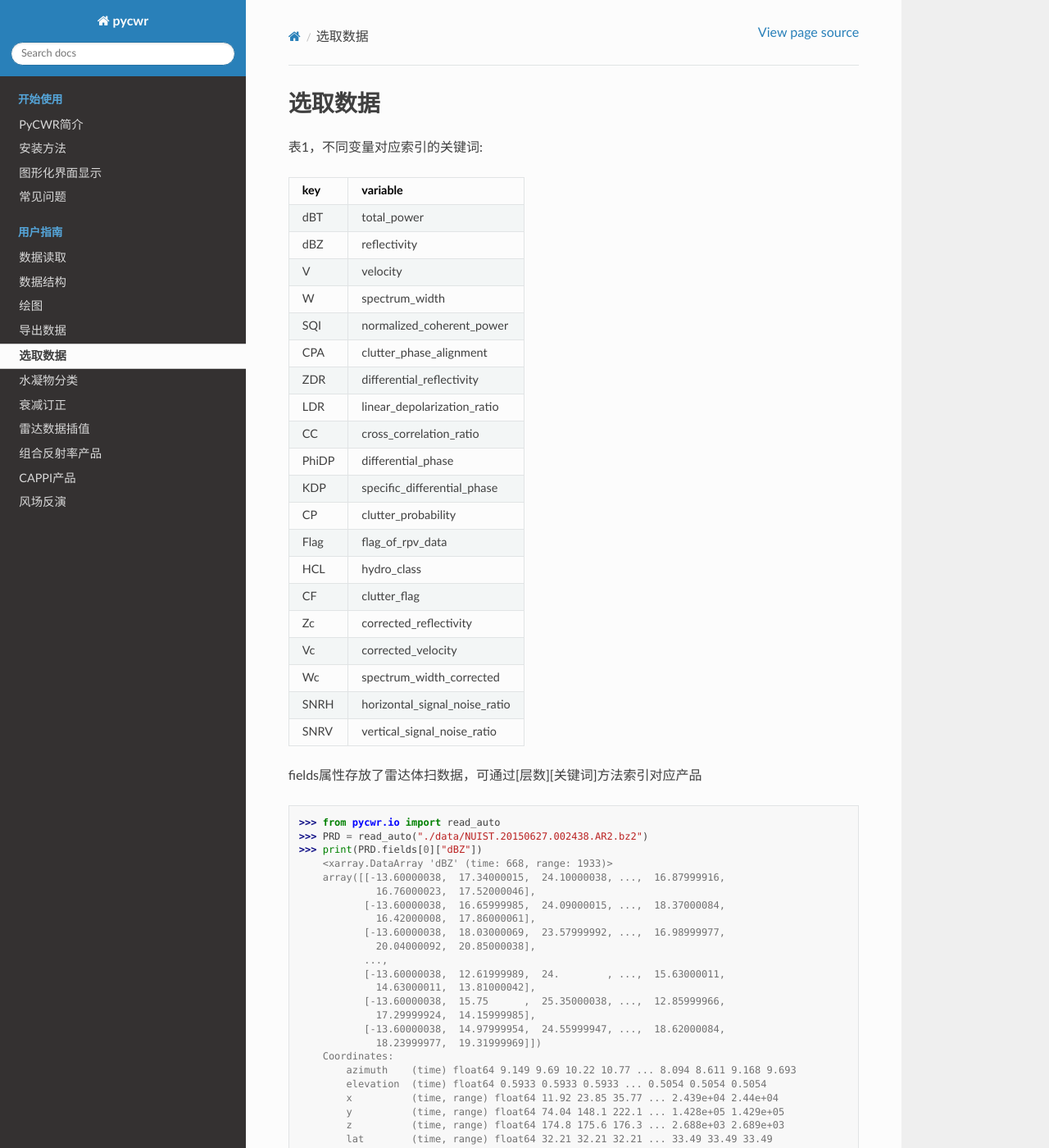
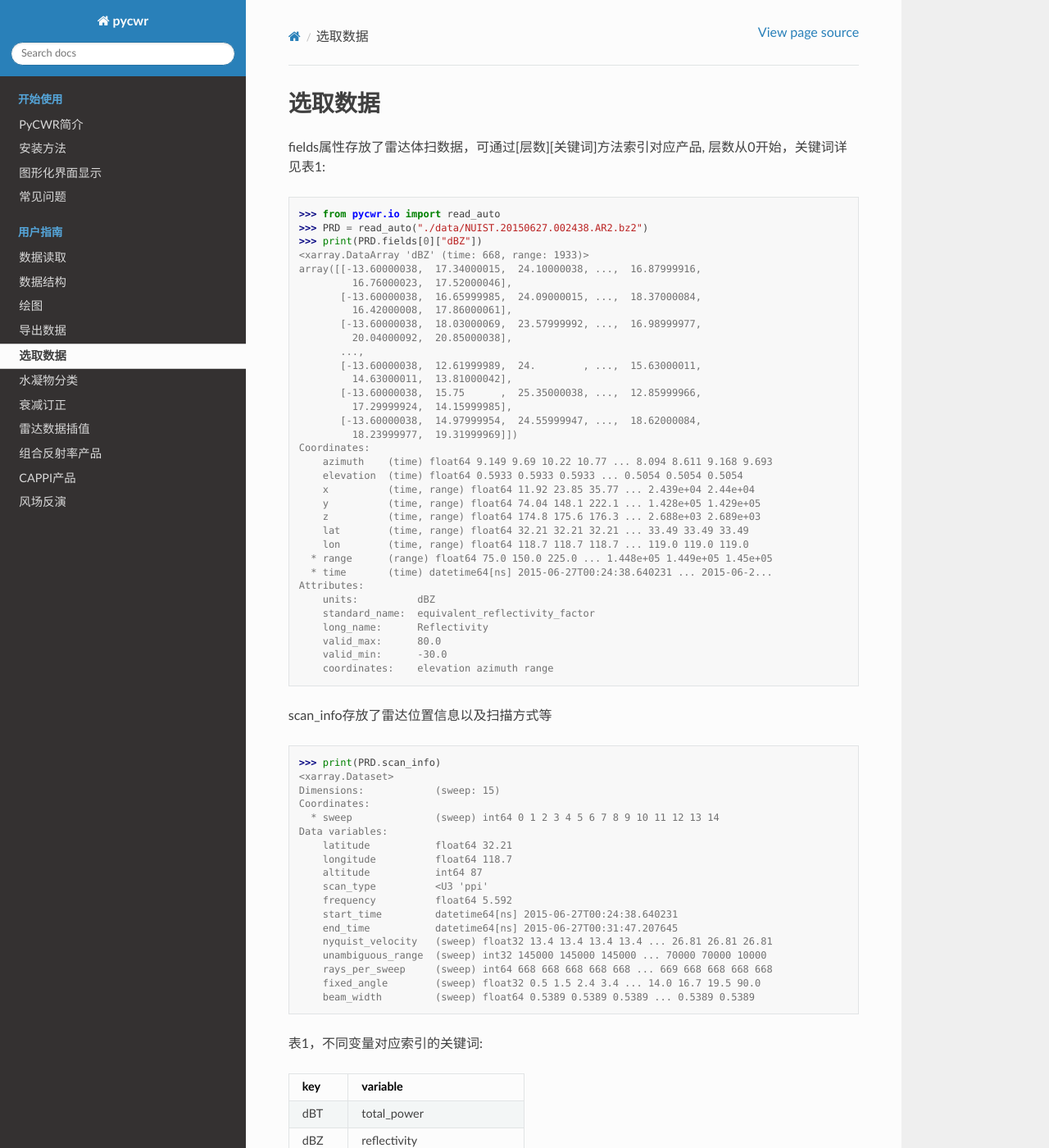
Before and after one commit to YvZheng/pycwr-docs, a Sphinx documentation site: the page built from source/select_data.rst, in a window 1280 px wide and 1400 px high. Shown: the whole window at 82% size. Built offline with Sphinx 7.4.7 and the Read the Docs theme 2.0.0, drawn with Linux system fonts in a browser that asks for light colours; some of the changed text lies outside the part shown.

Commit message:
docs1 of select data

```diff
--- a/source/select_data.rst
+++ b/source/select_data.rst
@@ -1,5 +1,63 @@
 选取数据
 ================
+
+fields属性存放了雷达体扫数据，可通过[层数][关键词]方法索引对应产品, 层数从0开始，关键词详见表1:
+
+>>> from pycwr.io import read_auto
+>>> PRD = read_auto("./data/NUIST.20150627.002438.AR2.bz2")
+>>> print(PRD.fields[0]["dBZ"])
+<xarray.DataArray 'dBZ' (time: 668, range: 1933)>
+array([[-13.60000038,  17.34000015,  24.10000038, ...,  16.87999916,
+         16.76000023,  17.52000046],
+       [-13.60000038,  16.65999985,  24.09000015, ...,  18.37000084,
+         16.42000008,  17.86000061],
+       [-13.60000038,  18.03000069,  23.57999992, ...,  16.98999977,
+         20.04000092,  20.85000038],
+       ...,
+       [-13.60000038,  12.61999989,  24.        , ...,  15.63000011,
+         14.63000011,  13.81000042],
+       [-13.60000038,  15.75      ,  25.35000038, ...,  12.85999966,
+         17.29999924,  14.15999985],
+       [-13.60000038,  14.97999954,  24.55999947, ...,  18.62000084,
+         18.23999977,  19.31999969]])
+Coordinates:
+    azimuth    (time) float64 9.149 9.69 10.22 10.77 ... 8.094 8.611 9.168 9.693
+    elevation  (time) float64 0.5933 0.5933 0.5933 ... 0.5054 0.5054 0.5054
+    x          (time, range) float64 11.92 23.85 35.77 ... 2.439e+04 2.44e+04
+    y          (time, range) float64 74.04 148.1 222.1 ... 1.428e+05 1.429e+05
+    z          (time, range) float64 174.8 175.6 176.3 ... 2.688e+03 2.689e+03
+    lat        (time, range) float64 32.21 32.21 32.21 ... 33.49 33.49 33.49
+    lon        (time, range) float64 118.7 118.7 118.7 ... 119.0 119.0 119.0
+  * range      (range) float64 75.0 150.0 225.0 ... 1.448e+05 1.449e+05 1.45e+05
+  * time       (time) datetime64[ns] 2015-06-27T00:24:38.640231 ... 2015-06-2...
+Attributes:
+    units:          dBZ
+    standard_name:  equivalent_reflectivity_factor
+    long_name:      Reflectivity
+    valid_max:      80.0
+    valid_min:      -30.0
+    coordinates:    elevation azimuth range
+
+scan_info存放了雷达位置信息以及扫描方式等
+
+>>> print(PRD.scan_info)
+<xarray.Dataset>
+Dimensions:            (sweep: 15)
+Coordinates:
+  * sweep              (sweep) int64 0 1 2 3 4 5 6 7 8 9 10 11 12 13 14
+Data variables:
+    latitude           float64 32.21
+    longitude          float64 118.7
+    altitude           int64 87
+    scan_type          <U3 'ppi'
+    frequency          float64 5.592
+    start_time         datetime64[ns] 2015-06-27T00:24:38.640231
+    end_time           datetime64[ns] 2015-06-27T00:31:47.207645
+    nyquist_velocity   (sweep) float32 13.4 13.4 13.4 13.4 ... 26.81 26.81 26.81
+    unambiguous_range  (sweep) int32 145000 145000 145000 ... 70000 70000 10000
+    rays_per_sweep     (sweep) int64 668 668 668 668 668 ... 669 668 668 668 668
+    fixed_angle        (sweep) float32 0.5 1.5 2.4 3.4 ... 14.0 16.7 19.5 90.0
+    beam_width         (sweep) float64 0.5389 0.5389 0.5389 ... 0.5389 0.5389
 
 表1，不同变量对应索引的关键词:
 
@@ -46,40 +104,3 @@
 +-------+------------------------------+
 |SNRV   |vertical_signal_noise_ratio   |
 +-------+------------------------------+
-
-fields属性存放了雷达体扫数据，可通过[层数][关键词]方法索引对应产品
-
->>> from pycwr.io import read_auto
->>> PRD = read_auto("./data/NUIST.20150627.002438.AR2.bz2")
->>> print(PRD.fields[0]["dBZ"])
-    <xarray.DataArray 'dBZ' (time: 668, range: 1933)>
-    array([[-13.60000038,  17.34000015,  24.10000038, ...,  16.87999916,
-             16.76000023,  17.52000046],
-           [-13.60000038,  16.65999985,  24.09000015, ...,  18.37000084,
-             16.42000008,  17.86000061],
-           [-13.60000038,  18.03000069,  23.57999992, ...,  16.98999977,
-             20.04000092,  20.85000038],
-           ...,
-           [-13.60000038,  12.61999989,  24.        , ...,  15.63000011,
-             14.63000011,  13.81000042],
-           [-13.60000038,  15.75      ,  25.35000038, ...,  12.85999966,
-             17.29999924,  14.15999985],
-           [-13.60000038,  14.97999954,  24.55999947, ...,  18.62000084,
-             18.23999977,  19.31999969]])
-    Coordinates:
-        azimuth    (time) float64 9.149 9.69 10.22 10.77 ... 8.094 8.611 9.168 9.693
-        elevation  (time) float64 0.5933 0.5933 0.5933 ... 0.5054 0.5054 0.5054
-        x          (time, range) float64 11.92 23.85 35.77 ... 2.439e+04 2.44e+04
-        y          (time, range) float64 74.04 148.1 222.1 ... 1.428e+05 1.429e+05
-        z          (time, range) float64 174.8 175.6 176.3 ... 2.688e+03 2.689e+03
-        lat        (time, range) float64 32.21 32.21 32.21 ... 33.49 33.49 33.49
-        lon        (time, range) float64 118.7 118.7 118.7 ... 119.0 119.0 119.0
-      * range      (range) float64 75.0 150.0 225.0 ... 1.448e+05 1.449e+05 1.45e+05
-      * time       (time) datetime64[ns] 2015-06-27T00:24:38.640231 ... 2015-06-2...
-    Attributes:
-        units:          dBZ
-        standard_name:  equivalent_reflectivity_factor
-        long_name:      Reflectivity
-        valid_max:      80.0
-        valid_min:      -30.0
-        coordinates:    elevation azimuth range
```
